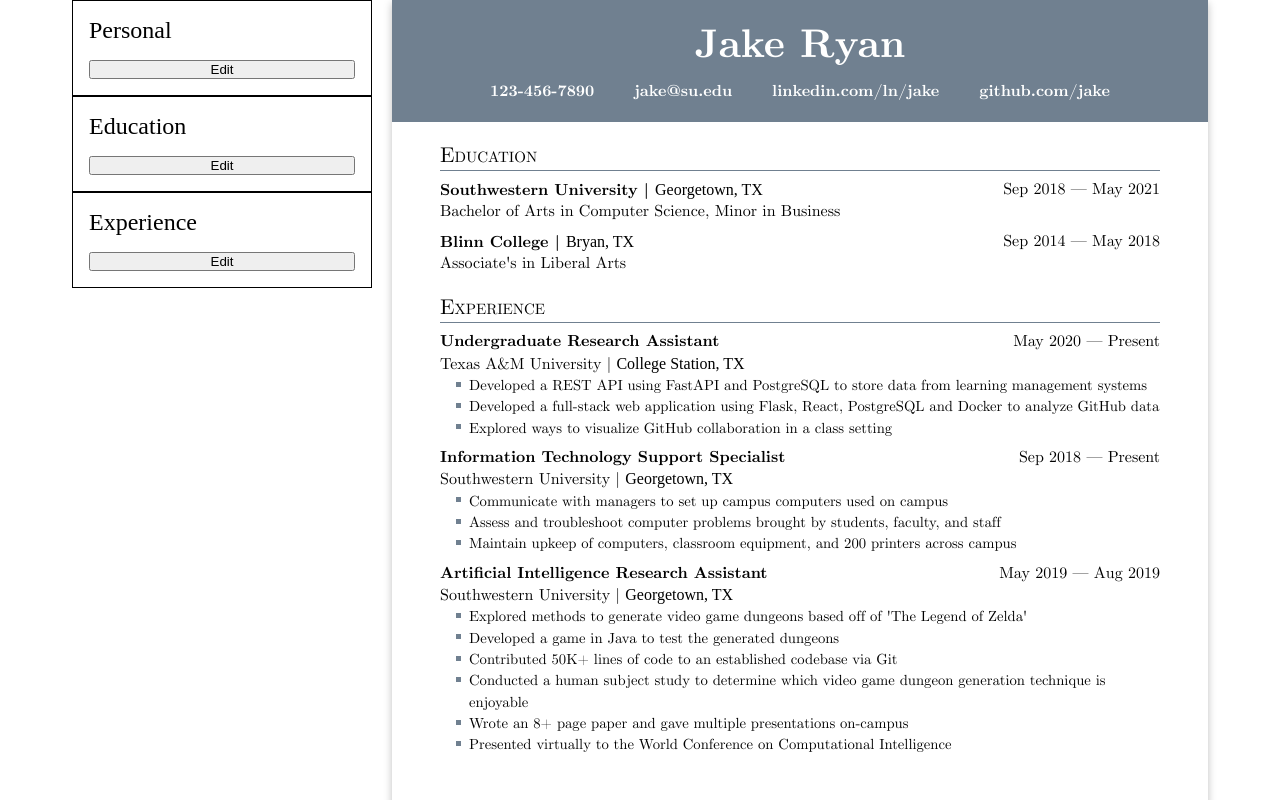
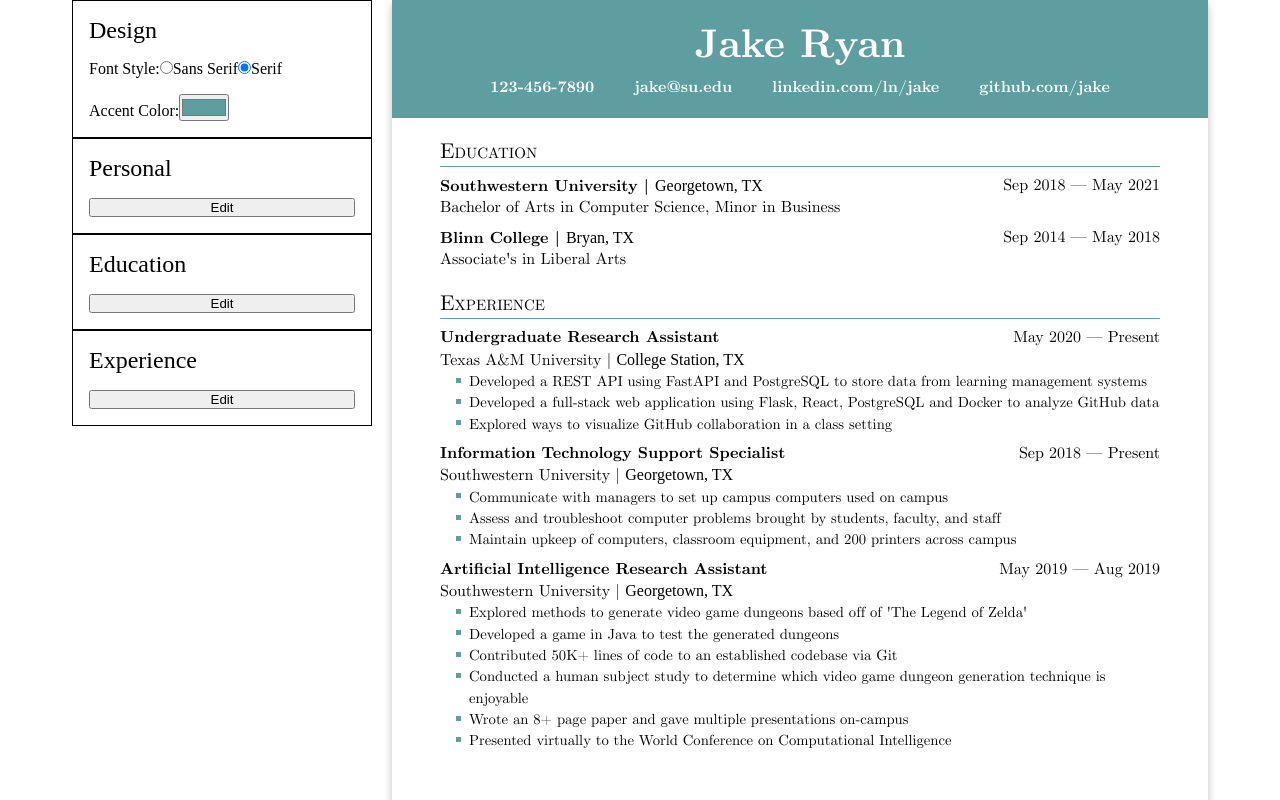
Before and after one commit to endulum/odin-cv-app, a React (Vite) app: page / in a window 1280 px wide. Shown: the top 800 px of the page. Built offline with nearby package versions, Linux system fonts and the light colour scheme; a web font is replaced by a local one.

Commit message:
can dynamically change font style and color

```diff
--- a/src/App.jsx
+++ b/src/App.jsx
@@ -1,6 +1,7 @@
 import { useState } from 'react';
 import { v4 as uuid } from 'uuid';
 
+import DesignEditor from './components/editor/DesignEditor';
 import EditorPersonal from './components/editor/EditorPersonal';
 import EditorEducation from './components/editor/EditorEducation';
 import EditorExperience from './components/editor/EditorExperience';
@@ -109,9 +110,22 @@ export default function App() {
     })]);
   }
 
+  const [color, setColor] = useState('#5F9EA0');
+  const [font, setFont] = useState('serif');
+
+  function handleEditColor(e) { setColor(e.target.value); }
+  function handleEditFont(e) { setFont(e.target.value); }
+
   return (
     <>
       <div className="editors">
+        <DesignEditor
+          onEditColor={handleEditColor}
+          onEditFont={handleEditFont}
+          color={color}
+          font={font}
+        />
+
         <EditorPersonal
           onEditPersonalInfo={handleEditPersonalInfo}
           personalInfo={personalInfo}
@@ -132,10 +146,10 @@ export default function App() {
         />
       </div>
 
-      <div className="serif cv">
-        <Personal details={personalInfo} />
-        <Education details={educationInfo} />
-        <Experience details={experienceInfo} />
+      <div className={`${font} cv`}>
+        <Personal details={personalInfo} color={color} />
+        <Education details={educationInfo} color={color} />
+        <Experience details={experienceInfo} color={color} />
       </div>
     </>
   );
--- a/src/components/cv/Education.jsx
+++ b/src/components/cv/Education.jsx
@@ -1,10 +1,18 @@
 import StartToEnd from './StartToEnd';
 
-export default function Education({ details }) {
+export default function Education({ details, color }) {
   if (details.length > 0) {
     return (
       <div className="section-education">
-        <h2 className="header-education">Education</h2>
+        <h2
+          className="header-education"
+          style={{
+            borderBottom: `1px solid ${color}`,
+          }}
+        >
+          Education
+
+        </h2>
         <div className="body-education">
           {details.map((school) => <School key={school.id} details={school} />)}
         </div>
--- a/src/components/cv/Experience.jsx
+++ b/src/components/cv/Experience.jsx
@@ -1,19 +1,27 @@
 import StartToEnd from './StartToEnd';
 
-export default function Experience({ details }) {
+export default function Experience({ details, color }) {
   if (details.length > 0) {
     return (
       <div className="section-experience">
-        <h2 className="header-experience">Experience</h2>
+        <h2
+          className="header-experience"
+          style={{
+            borderBottom: `1px solid ${color}`,
+          }}
+        >
+          Experience
+
+        </h2>
         <div className="body-experience">
-          {details.map((role) => <Role key={role.id} details={role} />)}
+          {details.map((role) => <Role key={role.id} details={role} color={color} />)}
         </div>
       </div>
     );
   }
 }
 
-function Role({ details }) {
+function Role({ details, color }) {
   return (
     <div className="experience-details">
       <h3 className="experience-position">{details.position}</h3>
@@ -27,7 +35,12 @@ function Role({ details }) {
       <ul className="experience-bullets">
         {details.bullets.map((bullet) => (
           <li className="experience-bullet" key={bullet.id}>
-            <div className="bullet-point" />
+            <div
+              className="bullet-point"
+              style={{
+                backgroundColor: color,
+              }}
+            />
             {bullet.bulletText}
           </li>
         ))}
--- a/src/components/cv/Personal.jsx
+++ b/src/components/cv/Personal.jsx
@@ -1,6 +1,11 @@
-export default function Personal({ details }) {
+export default function Personal({ details, color }) {
   return (
-    <div className="section-personal">
+    <div
+      className="section-personal"
+      style={{
+        backgroundColor: color,
+      }}
+    >
       {details.name && <h1 className="header-personal">{details.name}</h1>}
       <ul className="body-personal">
         {details.tel && <li className="personal-link">{details.tel}</li>}
--- /dev/null
+++ b/src/components/editor/DesignEditor.jsx
@@ -0,0 +1,32 @@
+export default function DesignEditor({
+  onEditColor,
+  onEditFont,
+  color,
+  font,
+}) {
+  return (
+    <div className="editor">
+      <h2 className="editor-header">Design</h2>
+
+      <p>
+        Font Style:
+        <label>
+          <input type="radio" value="sans-serif" onChange={onEditFont} checked={font === 'sans-serif'} />
+          Sans Serif
+        </label>
+        <label>
+          <input type="radio" value="serif" onChange={onEditFont} checked={font === 'serif'} />
+          Serif
+        </label>
+      </p>
+
+      <p>
+        <label>
+          Accent Color:
+          <input type="color" value={color} onChange={onEditColor} />
+        </label>
+      </p>
+
+    </div>
+  );
+}
--- a/src/styles/cv.css
+++ b/src/styles/cv.css
@@ -14,7 +14,6 @@
 
 .section-personal {
   color: white;
-  background-color: slategray;
   display: flex;
   flex-direction: column;
   justify-content: center;
@@ -30,7 +29,7 @@
     flex-direction: row;
     list-style: none;
     gap: 2.5rem;
-    padding-top: 0.5rem;
+    padding-top: 0.25rem;
   }
 }
 
@@ -42,7 +41,6 @@
   & .header-education, .header-experience {
     font-size: 16pt;
     font-variant: small-caps;
-    border-bottom: 1px solid slategray;
   }
 
   & .body-education, .body-experience {
@@ -76,7 +74,6 @@
       & .bullet-point {
         min-width: 5px;
         min-height: 5px;
-        background-color: slategray;
         margin-top: 5pt;
       }
     }
```
